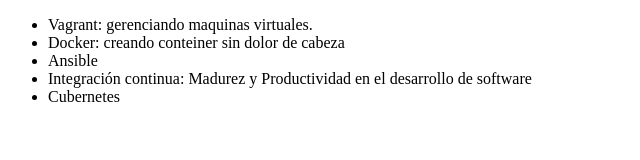
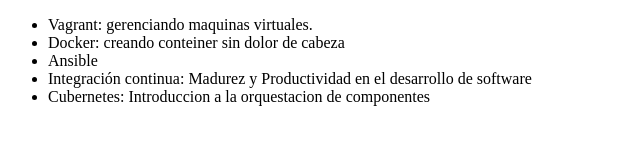
Before and after one commit to Samircerrato/OracleONE_AluraLatam, a plain HTML site: page index.html in a window 1280 px wide. Shown: the whole page, without its empty margins (0-640 px from the left). Drawn offline with Linux system fonts and the light colour scheme.

Commit message:
modificando el nombre del curso cubernet

```diff
--- a/index.html
+++ b/index.html
@@ -10,7 +10,7 @@
          <li>Docker: creando conteiner sin dolor de cabeza </li>
          <li>Ansible </li>
          <li>Integración continua: Madurez y Productividad en el desarrollo de software</li>
-         <li>Cubernetes</li>
+         <li>Cubernetes: Introduccion a la orquestacion de componentes</li>
      </ul>
 </body>
 </html>
```
